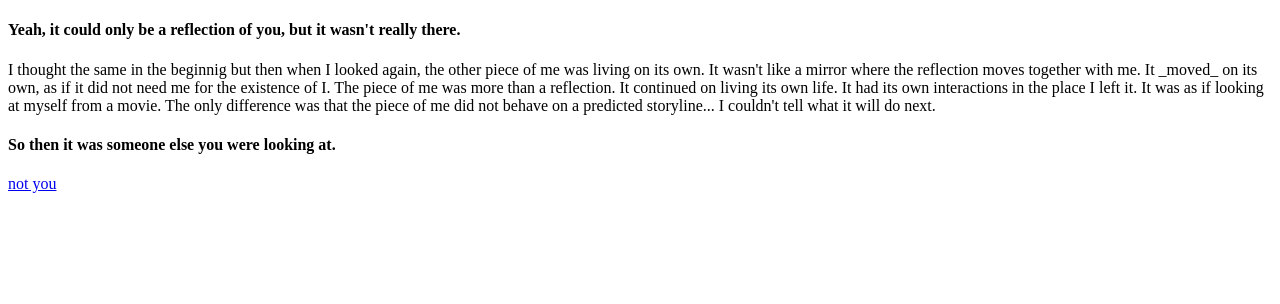
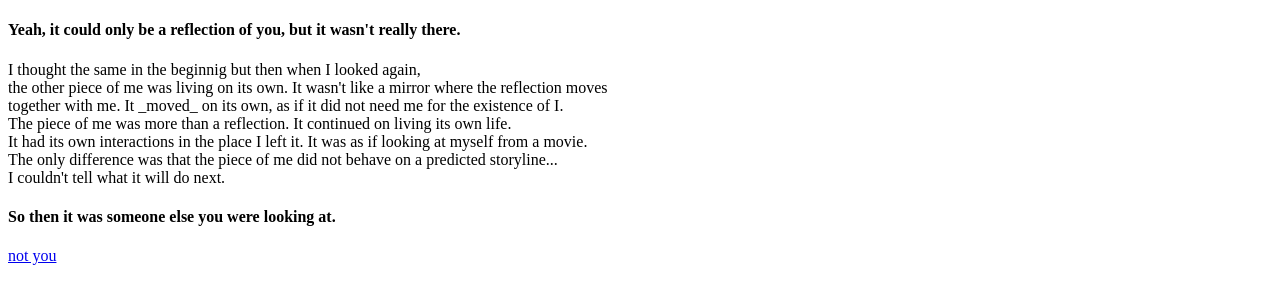
Before and after one commit to fanniqi/scatteredself.gifthub.io, a plain HTML site: page 5mirror.html in a window 1280 px wide. Drawn offline with Linux system fonts and the light colour scheme.

Commit message:
Update 5mirror.html

```diff
--- a/5mirror.html
+++ b/5mirror.html
@@ -4,13 +4,13 @@
 
 <h4>Yeah, it could only be a reflection of you, but it wasn't really there.</h4>
 <p>
-I thought the same in the beginnig but then when I looked again,
-the other piece of me was living on its own. It wasn't like a mirror where the reflection moves
-together with me. It _moved_ on its own, as if it did not need me for the existence of I.
+I thought the same in the beginnig but then when I looked again,<br>
+the other piece of me was living on its own. It wasn't like a mirror where the reflection moves<br>
+together with me. It _moved_ on its own, as if it did not need me for the existence of I.<br>
 
-The piece of me was more than a reflection. It continued on living its own life.
-It had its own interactions in the place I left it. It was as if looking at myself from a movie.
-The only difference was that the piece of me did not behave on a predicted storyline...
+The piece of me was more than a reflection. It continued on living its own life. <br>
+It had its own interactions in the place I left it. It was as if looking at myself from a movie. <br>
+The only difference was that the piece of me did not behave on a predicted storyline...<br>
 I couldn't tell what it will do next.
 </p>
 
```
